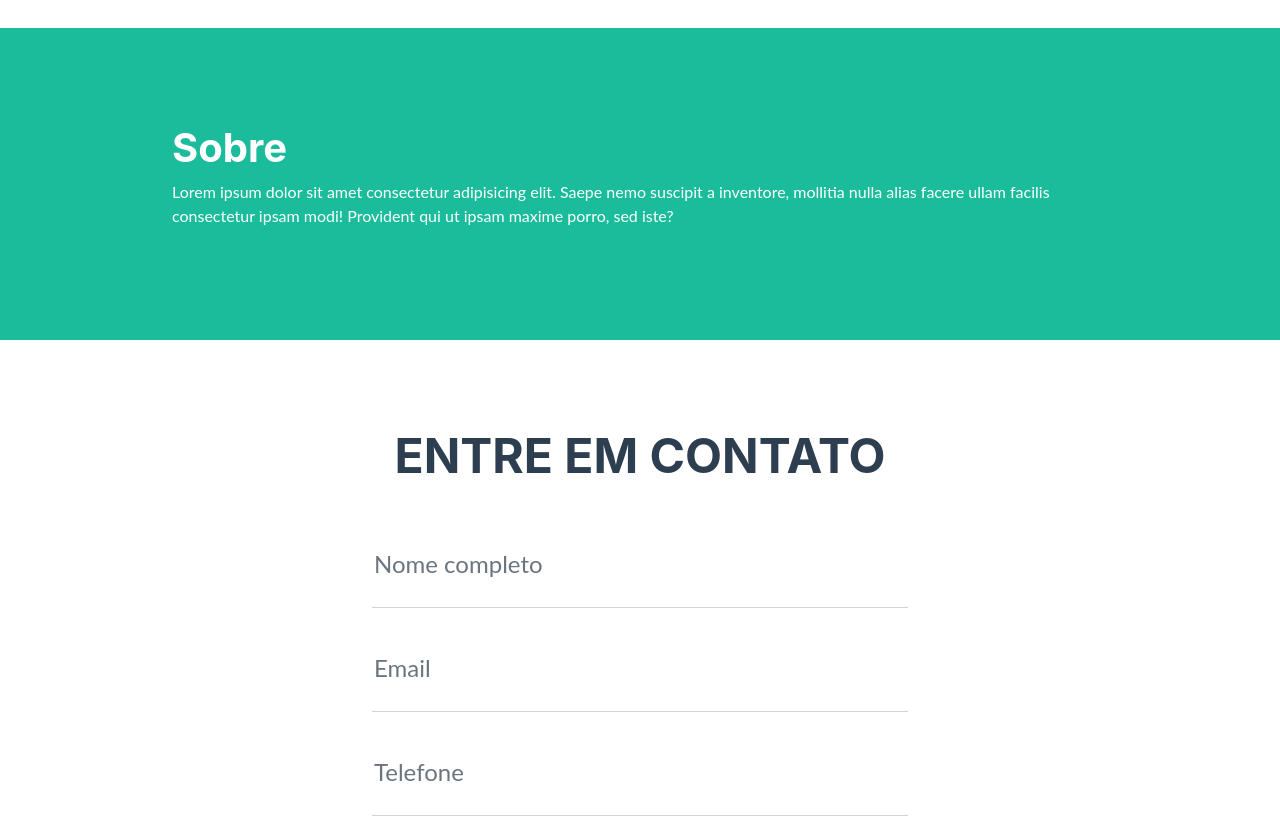
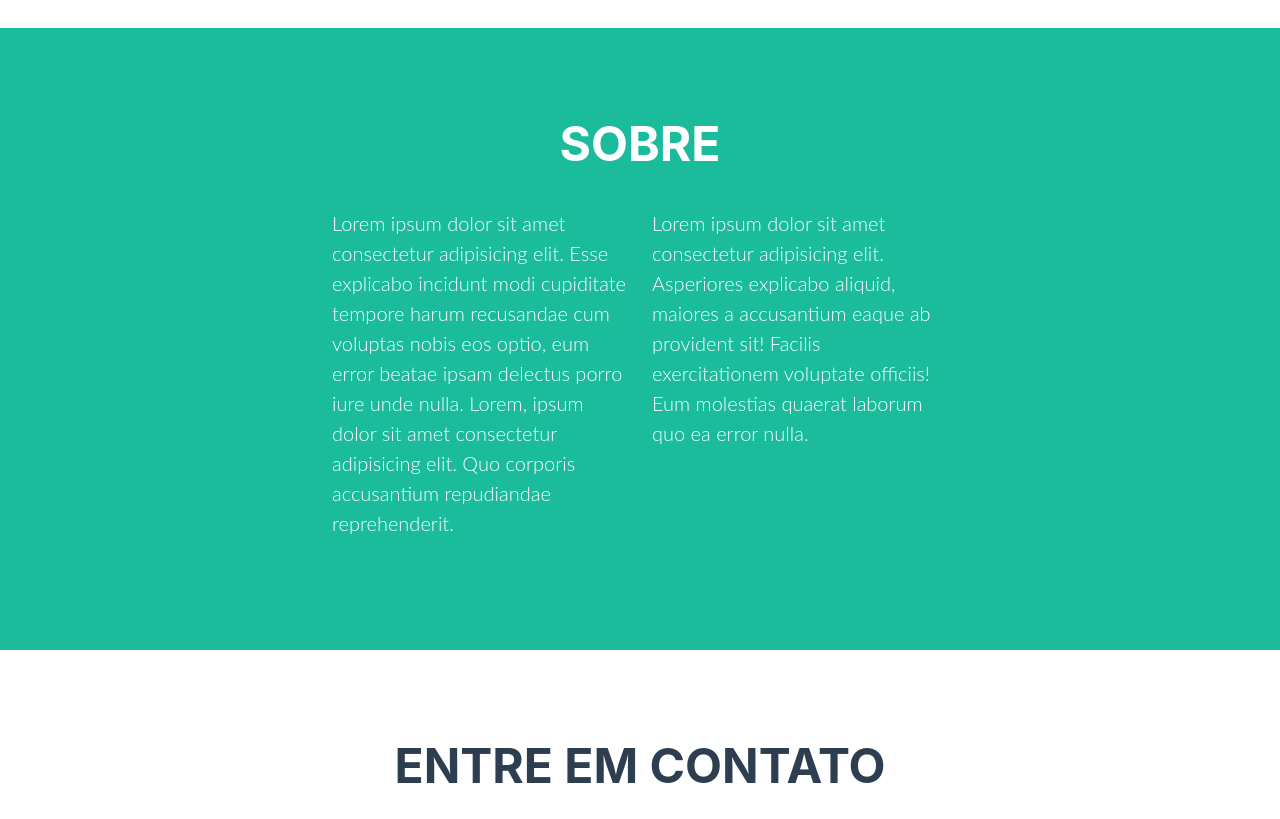
Before and after one commit to beliciobcardoso-zz/checkpoint_03_frontend1, a plain HTML site: page index.html in a window 1280 px wide. Shown: the part 1420-2239 px from the top of the page. Drawn offline with nearby package versions, Linux system fonts and the light colour scheme.

Commit message:
Concluido a Sobre

```diff
--- a/index.html
+++ b/index.html
@@ -18,7 +18,10 @@
     <body id="page-top">
         <nav class="navbar navbar-expand-lg bg-secondary text-uppercase fixed-top" id="mainNav">
             <div class="container">
-                <a class="navbar-brand" href="#page-top">Logo</a>
+                <a class="navbar-brand" href="#page-top">
+                    <i class="fas fa-globe"></i>
+                    Wolrd Work
+                    </a>
                 <button class="navbar-toggler text-uppercase font-weight-bold bg-primary text-white rounded"
                     type="button" data-bs-toggle="collapse" data-bs-target="#navbarResponsive"
                     aria-controls="navbarResponsive" aria-expanded="false" aria-label="Toggle navigation">
@@ -79,10 +82,27 @@
 
         <section class="page-section bg-primary text-white mb-0" id="sobre">
             <div class="container">
-                <h1>Sobre</h1>
-                <p>Lorem ipsum dolor sit amet consectetur adipisicing elit. Saepe nemo suscipit a inventore, mollitia
-                    nulla alias facere ullam facilis consectetur ipsam modi! Provident qui ut ipsam maxime porro, sed
-                    iste?</p>
+
+                <h2 class="page-section-heading text-center text-uppercase text-white">Sobre</h2>
+
+                <div class="divider-custom divider-light">
+
+                </div>
+
+                <div class="row">
+                    <div class="col-lg-4 ms-auto">
+                        <p class="lead">Lorem ipsum dolor sit amet consectetur adipisicing elit. Esse explicabo incidunt
+                            modi cupiditate tempore harum recusandae cum voluptas nobis eos optio, eum error beatae
+                            ipsam delectus porro iure unde nulla. Lorem, ipsum dolor sit amet consectetur adipisicing
+                            elit. Quo corporis accusantium repudiandae reprehenderit.</p>
+                    </div>
+                    <div class="col-lg-4 me-auto">
+                        <p class="lead">Lorem ipsum dolor sit amet consectetur adipisicing elit. Asperiores explicabo
+                            aliquid, maiores a accusantium eaque ab provident sit! Facilis exercitationem voluptate
+                            officiis! Eum molestias quaerat laborum quo ea error nulla.</p>
+                    </div>
+                </div>
+
             </div>
         </section>
 
```
